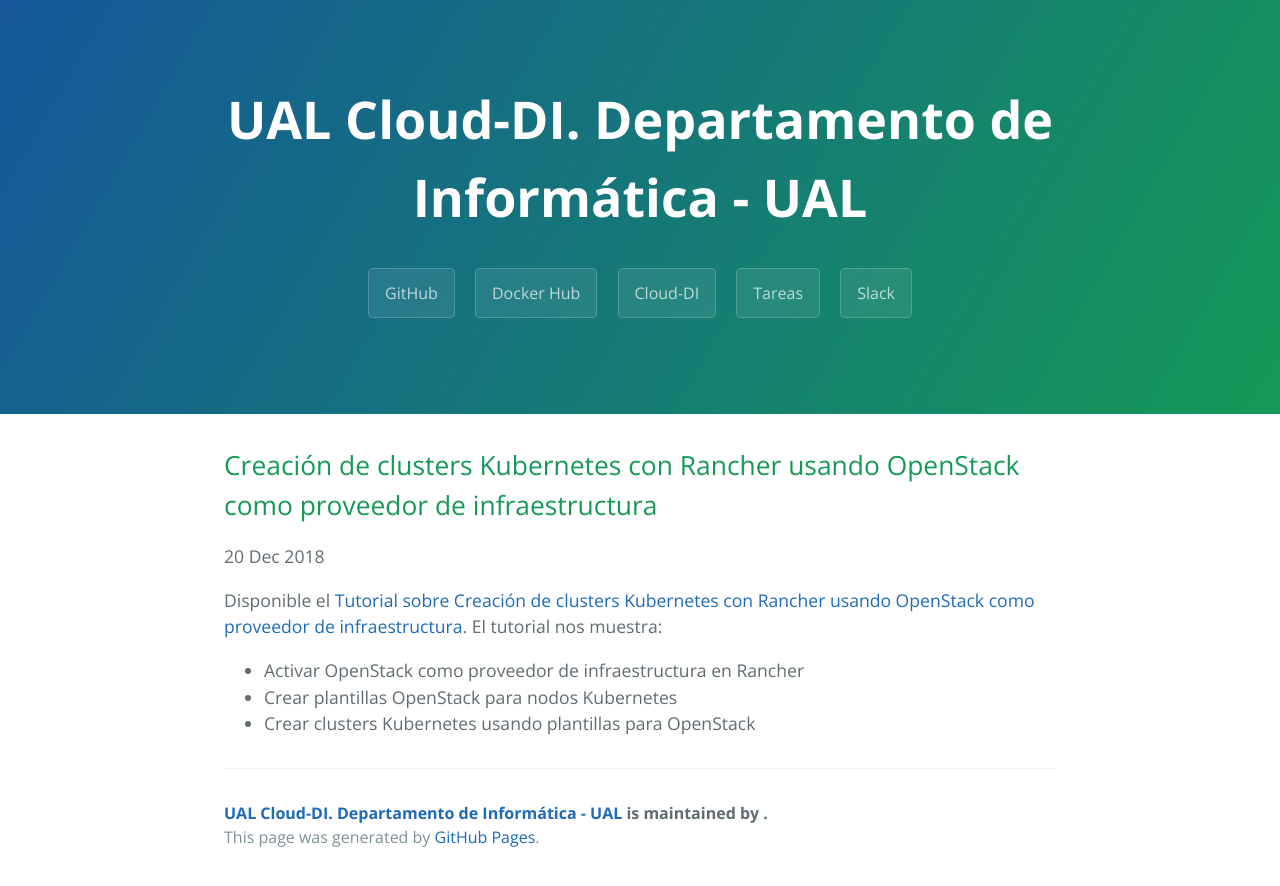
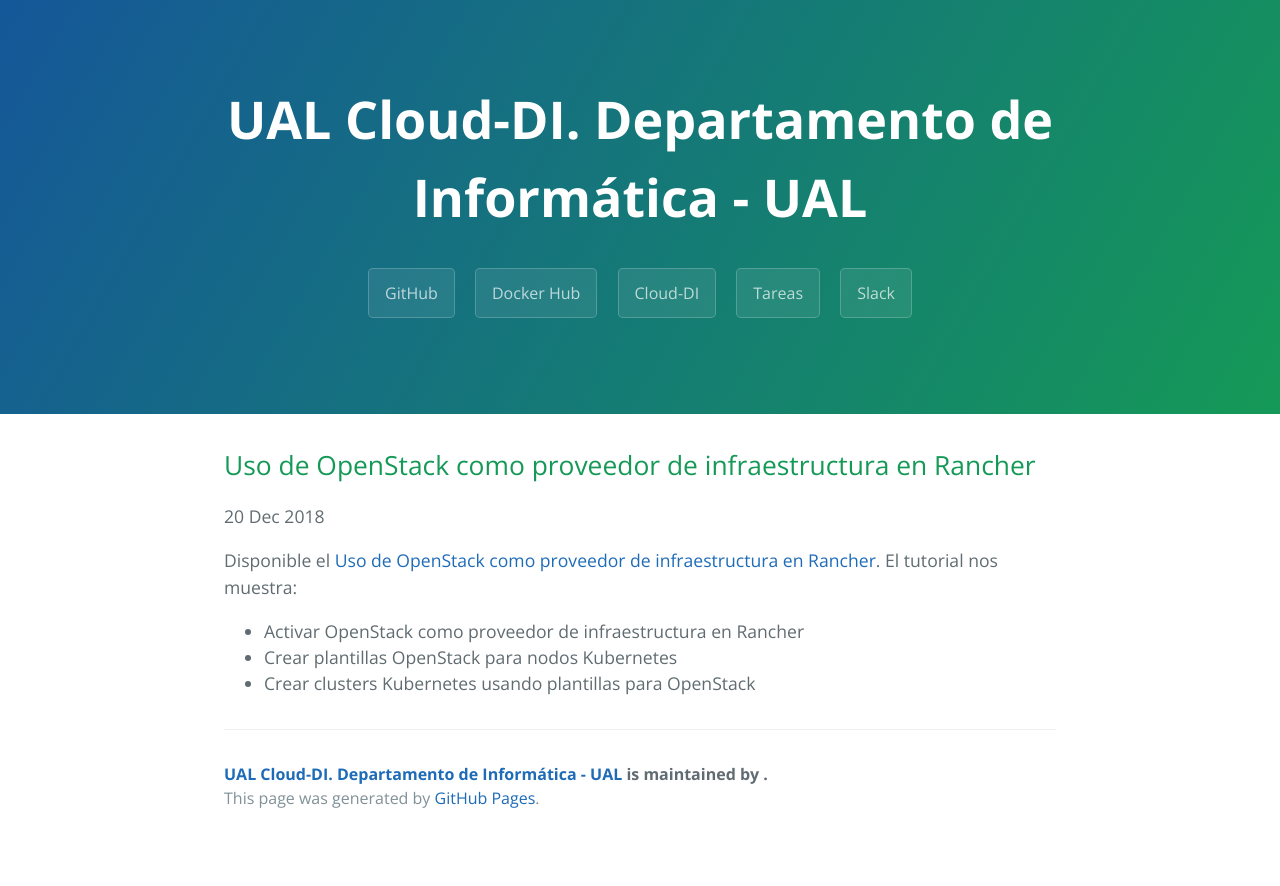
Before and after one commit to ualclouddi/ualclouddi.github.io, a Jekyll site: the page built from _posts/2018-12-20-RancherOpenStack.md, in a window 1280 px wide. Shown: the top 886 px of the page. Built offline with Jekyll 4.4.1, drawn with Linux system fonts in a browser that asks for light colours.

Commit message:
Título Post RancherOpenStack

```diff
--- a/_posts/2018-12-20-RancherOpenStack.md
+++ b/_posts/2018-12-20-RancherOpenStack.md
@@ -1,10 +1,10 @@
 ---
 layout: post
-title: Creación de clusters Kubernetes con Rancher usando OpenStack como proveedor de infraestructura
+title: Uso de OpenStack como proveedor de infraestructura en Rancher
 category: posts
 ---
 
-Disponible el [Tutorial sobre Creación de clusters Kubernetes con Rancher usando OpenStack como proveedor de infraestructura](http://ualmtorres.github.io/howtos/RancherOpenStack). El tutorial nos muestra:
+Disponible el [Uso de OpenStack como proveedor de infraestructura en Rancher](http://ualmtorres.github.io/howtos/RancherOpenStack). El tutorial nos muestra:
 
 * Activar OpenStack como proveedor de infraestructura en Rancher
 * Crear plantillas OpenStack para nodos Kubernetes
```
